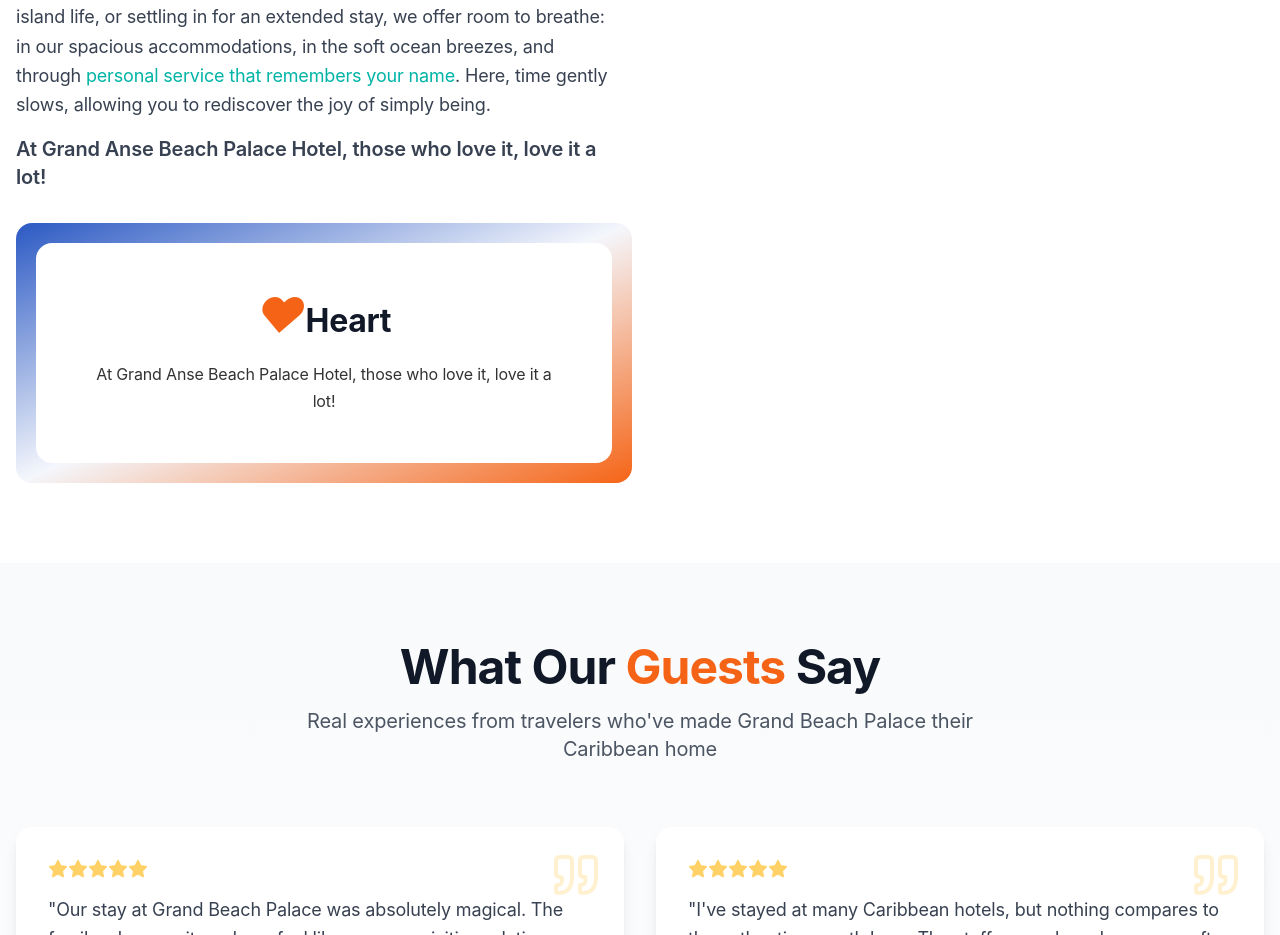
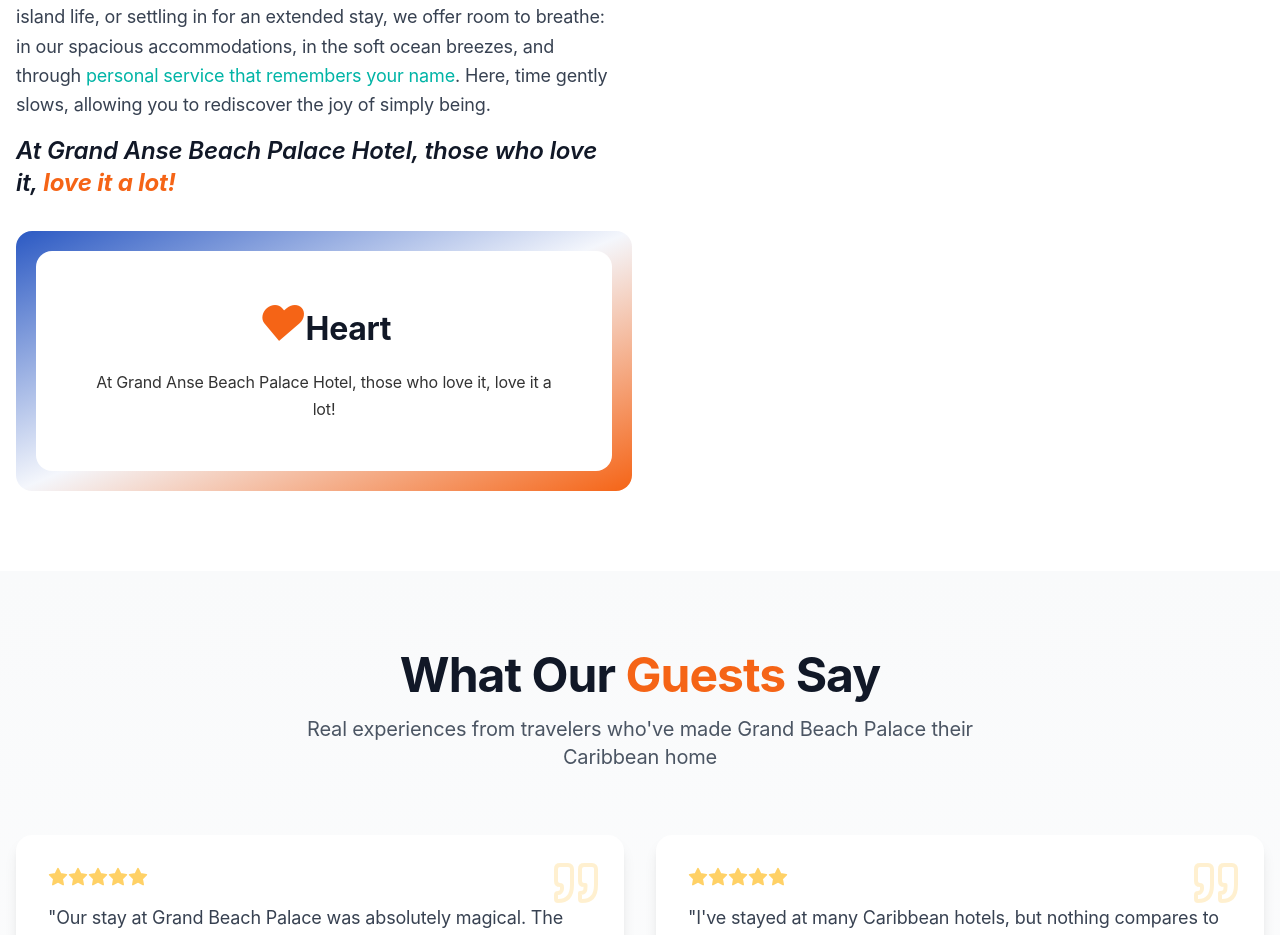
Before and after one commit to adegale/grand-anse-beach-palace-site, a React (Vite) app: page / in a window 1280 px wide. Shown: the part 4661-5596 px from the top of the page. Built offline with nearby package versions, Linux system fonts and the light colour scheme.

Commit message:
Amended Story

```diff
--- a/src/components/Story.tsx
+++ b/src/components/Story.tsx
@@ -43,9 +43,9 @@ export default function Story() {
                 Whether you're watching the sunset from your veranda, exploring island life, or settling in for an extended stay, we offer room to breathe: in our spacious accommodations, in the soft ocean breezes, and through <span className="text-[#00B4A6]">personal service that remembers your name</span>. Here, time gently slows, allowing you to rediscover the joy of simply being.
               </p>
 
-              <p className="font-semibold text-xl mt-6">
-                At Grand Anse Beach Palace Hotel, those who love it, love it a lot!
-              </p>
+              <p className="font-semibold text-2xl mt-8 italic text-gray-900">
+  At Grand Anse Beach Palace Hotel, those who love it, <span className="text-[#F56416] font-bold">love it a lot!</span>
+</p>
             </div>
           </div>
         </div>
```
